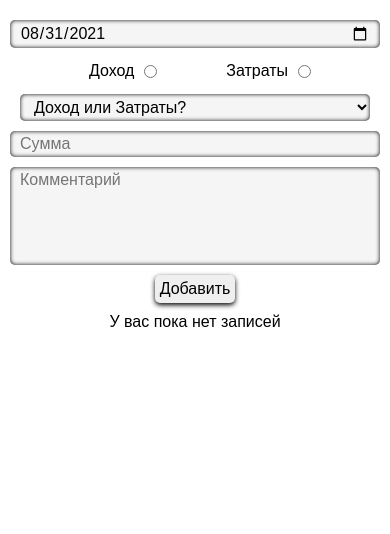
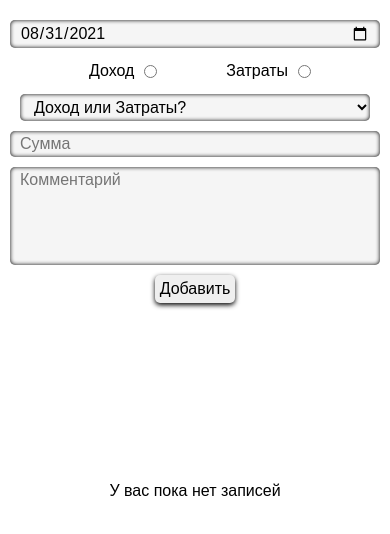
Before and after one commit to starnizar/NewLandTest, a React (Create React App) app: page / in a window 390 px wide. Shown: the top 534 px of the page. Built offline with nearby package versions, Linux system fonts and the light colour scheme.

Commit message:
some improvements

```diff
--- a/src/styles/ShowCost.css
+++ b/src/styles/ShowCost.css
@@ -64,3 +64,9 @@
         border-radius: 5px;
     }
 }
+
+@media (max-width: 680px) {
+    .void{
+        margin-top: 20vh;
+    }
+}
```
